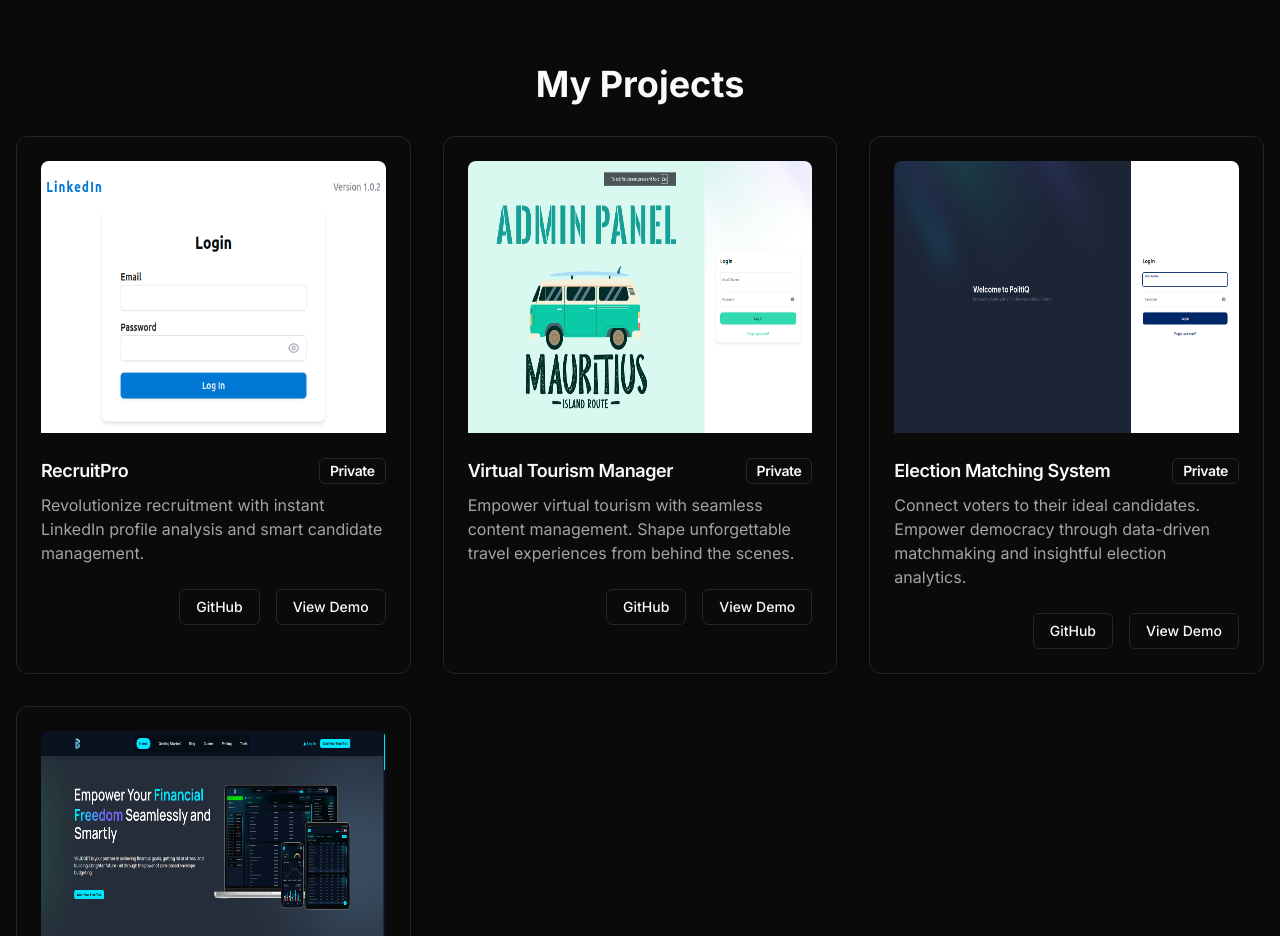
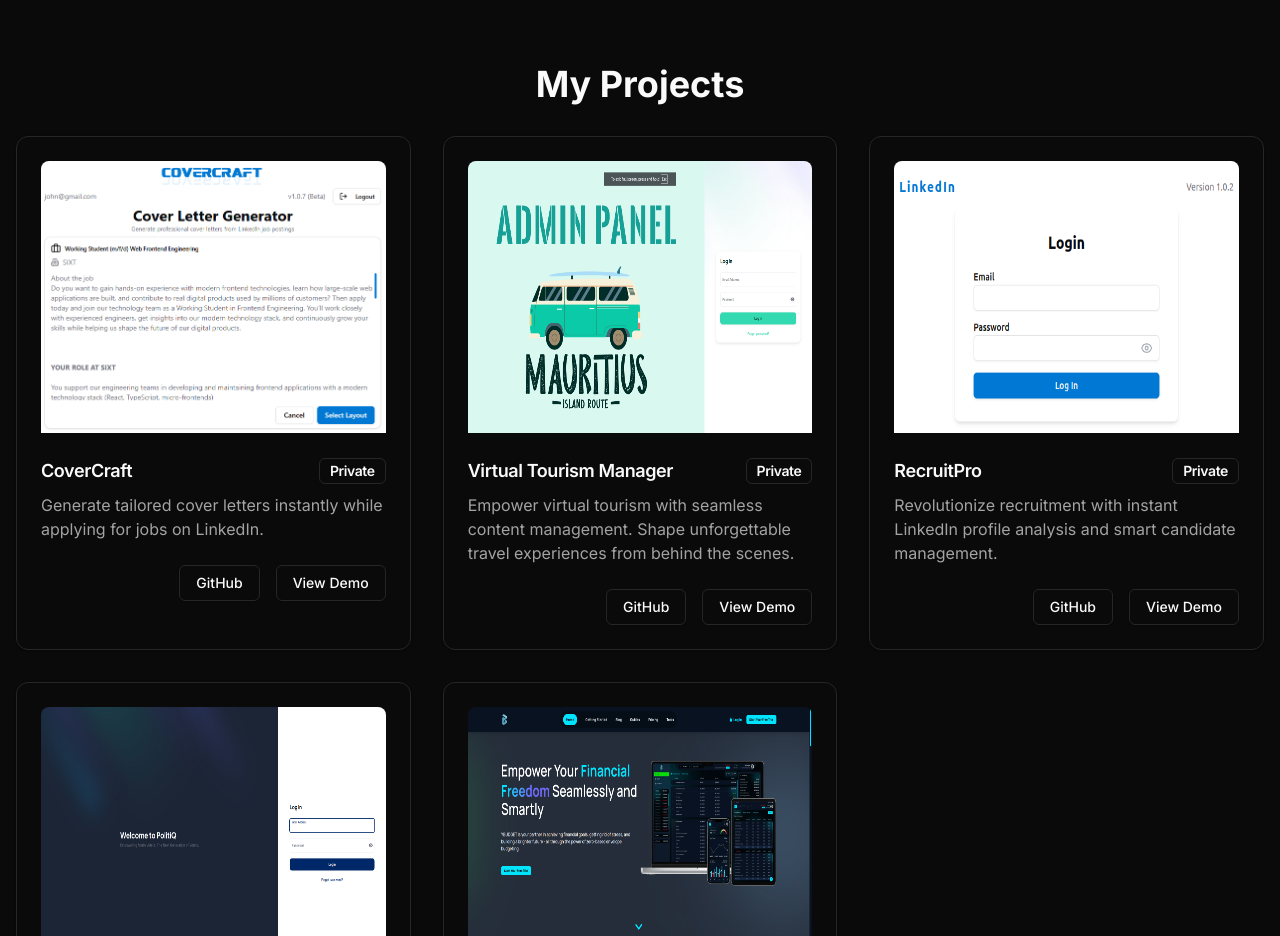
Before and after one commit to SyedAzlanzar/saz-portfolio, a Next.js app: page / in a window 1280 px wide. Shown: the part 1660-2596 px from the top of the page. Built offline with nearby package versions, Linux system fonts and the light colour scheme.

Commit message:
@feat : added new project covercraft

```diff
--- a/src/components/Projects.tsx
+++ b/src/components/Projects.tsx
@@ -35,7 +35,7 @@
               transition={{ duration: 0.5, delay: index * 0.2 }}
             >
               <Card className="h-full">
-                <CardHeader className="w-full  h-60 md:h-80">
+                <CardHeader className="w-full h-60 md:h-80">
                   <Image
                     src={project.image}
                     alt={project.name}
--- a/src/constants/projects.ts
+++ b/src/constants/projects.ts
@@ -1,6 +1,41 @@
 import { Project } from "@/types/project";
 
 export const projects: Project[] = [
+  {
+    id: "CL4V9E2X",
+    name: "CoverCraft",
+    tagline:
+      "Generate tailored cover letters instantly while applying for jobs on LinkedIn.",
+    description:
+      "CoverCraft is a Chrome Extension designed to simplify the job application process. Focused on LinkedIn job applications, it leverages AI to generate professional cover letters on the fly. No more wasting time formatting, downloading, or copy-pasting. This extension handles it all in a clean, ready-to-use layout. Built with NestJS and MongoDB on the backend, and powered by Python + Hugging Face models as the AI service, it provides a smooth and efficient workflow for applicants. A personal project born out of necessity, it may not be flawless, but it works, and it saves precious time.",
+    image: "/assets/cover-craft.png",
+    github: "https://github.com/SyedAzlanzar",
+    appearance: "Private",
+    videoUrl: "/assets/cover-craft.mp4",
+    techStack: [
+      "Manifest V3",
+      "React",
+      "Vite",
+      "TypeScript",
+      "NestJS",
+      "MongoDB",
+      "Python",
+      "Hugging Face"
+    ],
+  },
+  {
+    id: "VT4Y5Z6C",
+    name: "Virtual Tourism Manager",
+    tagline:
+      "Empower virtual tourism with seamless content management. Shape unforgettable travel experiences from behind the scenes.",
+    description:
+      "The Virtual Tourism Manager is a powerful admin dashboard that drives a mobile application designed to provide virtual assistance to tourists. This comprehensive management system allows administrators to curate and control various aspects of the tourist experience, including tours, tour stops, amenities, and recommended items to bring. By centralizing the management of these elements, the dashboard ensures that the mobile app always presents up-to-date and relevant information to users, enhancing their travel experience and making virtual tourism more engaging and informative.",
+    image: "/assets/mauritius-thumbnail.png",
+    github: "https://github.com/SyedAzlanzar",
+    appearance: "Private",
+    videoUrl: "/assets/mauritius.mp4",
+    techStack: ["Next.js", "Nest.js", "MUI", "Typescript", "Axios"],
+  },
   {
     id: "LP1X2A3B",
     name: "RecruitPro",
@@ -22,19 +57,7 @@
       "Mongodb",
     ],
   },
-  {
-    id: "VT4Y5Z6C",
-    name: "Virtual Tourism Manager",
-    tagline:
-      "Empower virtual tourism with seamless content management. Shape unforgettable travel experiences from behind the scenes.",
-    description:
-      "The Virtual Tourism Manager is a powerful admin dashboard that drives a mobile application designed to provide virtual assistance to tourists. This comprehensive management system allows administrators to curate and control various aspects of the tourist experience, including tours, tour stops, amenities, and recommended items to bring. By centralizing the management of these elements, the dashboard ensures that the mobile app always presents up-to-date and relevant information to users, enhancing their travel experience and making virtual tourism more engaging and informative.",
-    image: "/assets/mauritius-thumbnail.png",
-    github: "https://github.com/SyedAzlanzar",
-    appearance: "Private",
-    videoUrl: "/assets/mauritius.mp4",
-    techStack: ["Next.js", "Nest.js", "MUI", "Typescript", "Axios"],
-  },
+
   {
     id: "EM1G2H3I",
     name: "Election Matching System",
```
Also changed, not shown: public/assets/cover-craft.png (added), 1 other file (tests, documents, lock files or other folders).
